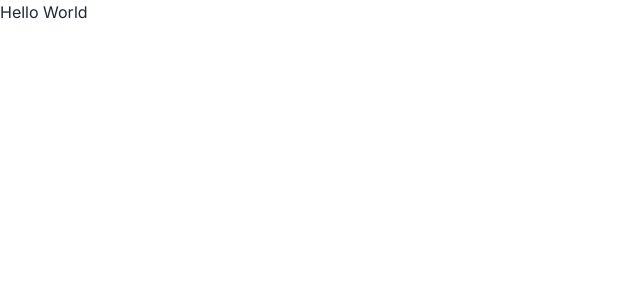
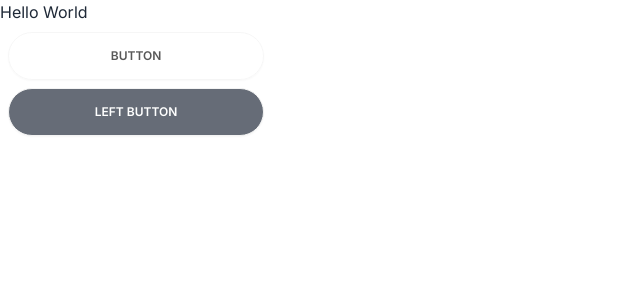
Before and after one commit to 3n1tan/teslaclone_nextjs, a Next.js app: page / in a window 1280 px wide. Shown: the top 300 px of the page, without its empty margins (0-640 px from the left). Built offline with nearby package versions, Linux system fonts and the light colour scheme.

Commit message:
creates page section

```diff
--- a/package.json
+++ b/package.json
@@ -9,8 +9,10 @@
     "lint": "next lint"
   },
   "dependencies": {
+    "@emotion/react": "^11.11.3",
     "next": "14.0.4",
     "react": "^18",
+    "react-awesome-reveal": "^4.2.7",
     "react-dom": "^18"
   },
   "devDependencies": {
--- a/src/app/page.tsx
+++ b/src/app/page.tsx
@@ -1,9 +1,12 @@
-import Image from 'next/image'
+import LeftButton from "@/components/LeftButton"
+import RightButton from "@/components/RightButton"
 
 export default function Home() {
   return (
     <div>
       <h1>Hello World</h1>
+      <RightButton />
+      <LeftButton />
     </div>
   )
 }
--- /dev/null
+++ b/src/components/LeftButton.tsx
@@ -0,0 +1,11 @@
+import React from 'react'
+
+const LeftButton = () => {
+  return (
+    <button className="btn bg-opacity-80 bg-gray-800 h-[40px] w-64 text-white flex justify-center items-center rounded-[100px] opacity-85 uppercase text-xs cursor-pointer m-2">
+        Left Button
+    </button>
+  )
+}
+
+export default LeftButton
--- /dev/null
+++ b/src/components/RightButton.tsx
@@ -0,0 +1,11 @@
+import React from 'react'
+
+const RightButton = () => {
+  return (
+    <button className="btn bg-opacity-80 bg-white h-[40px] w-64 text-black flex justify-center items-center rounded-[100px] opacity-65 uppercase text-xs cursor-pointer m-2">
+        Button
+    </button>
+  )
+}
+
+export default RightButton
--- /dev/null
+++ b/src/components/Section.tsx
@@ -0,0 +1,30 @@
+import React from 'react'
+import { Fade } from 'react-awesome-reveal'
+import LeftButton from './LeftButton'
+import RightButton from './RightButton'
+const Section = () => {
+  return (
+    <div>
+        <Fade>
+            <div>
+                <h1>Model s</h1>
+                <p>Model S</p>
+            </div>
+        </Fade>
+        <div>
+            <Fade>
+                <div className='md:flex mb-[30px] flex flex-col'>
+                    <LeftButton>
+
+                    </LeftButton>
+                    {<RightButton></RightButton>}
+
+                </div>
+            </Fade>
+        </div>
+
+    </div>
+  )
+}
+
+export default Section
```
Also changed, not shown: 1 other file (tests, documents, lock files or other folders).
